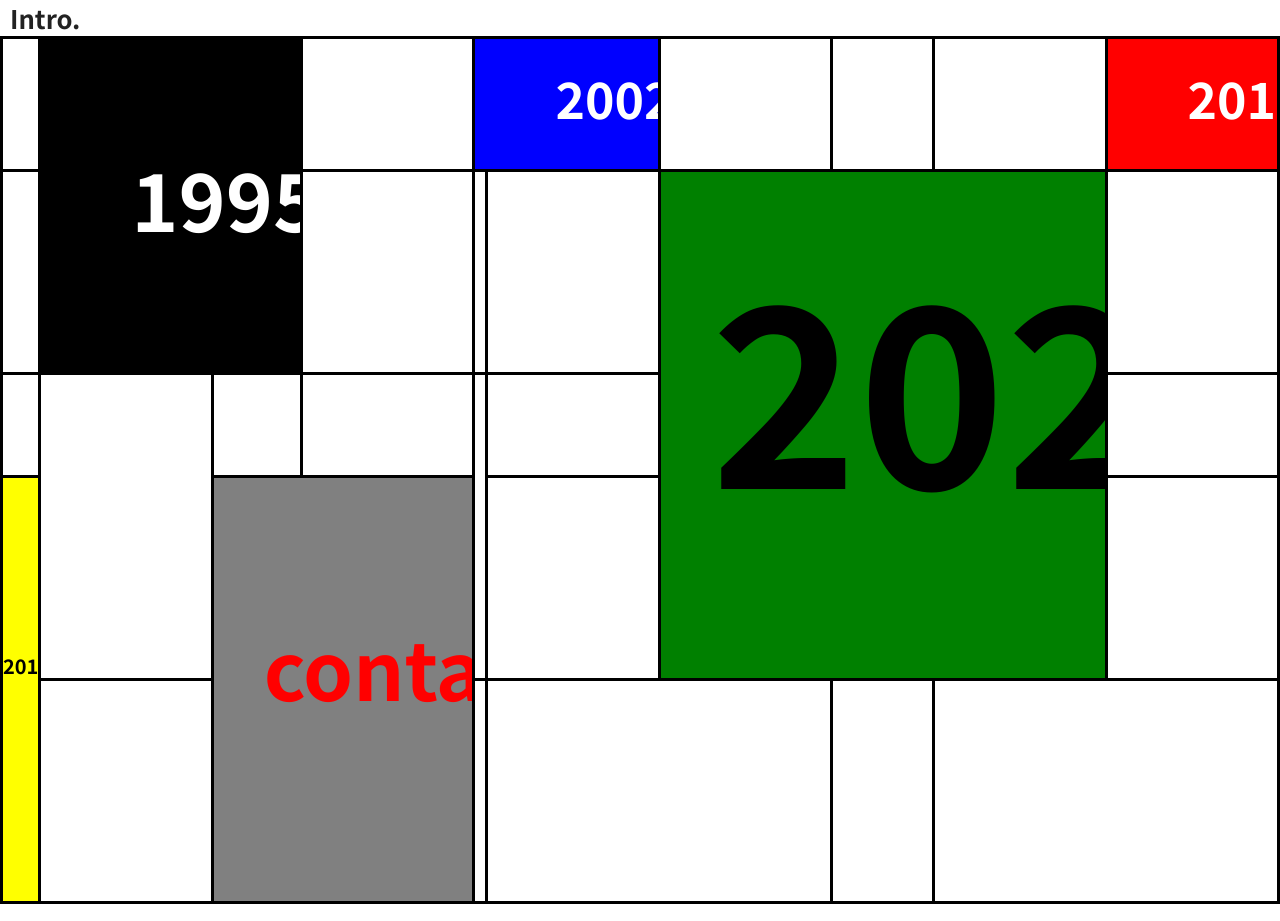
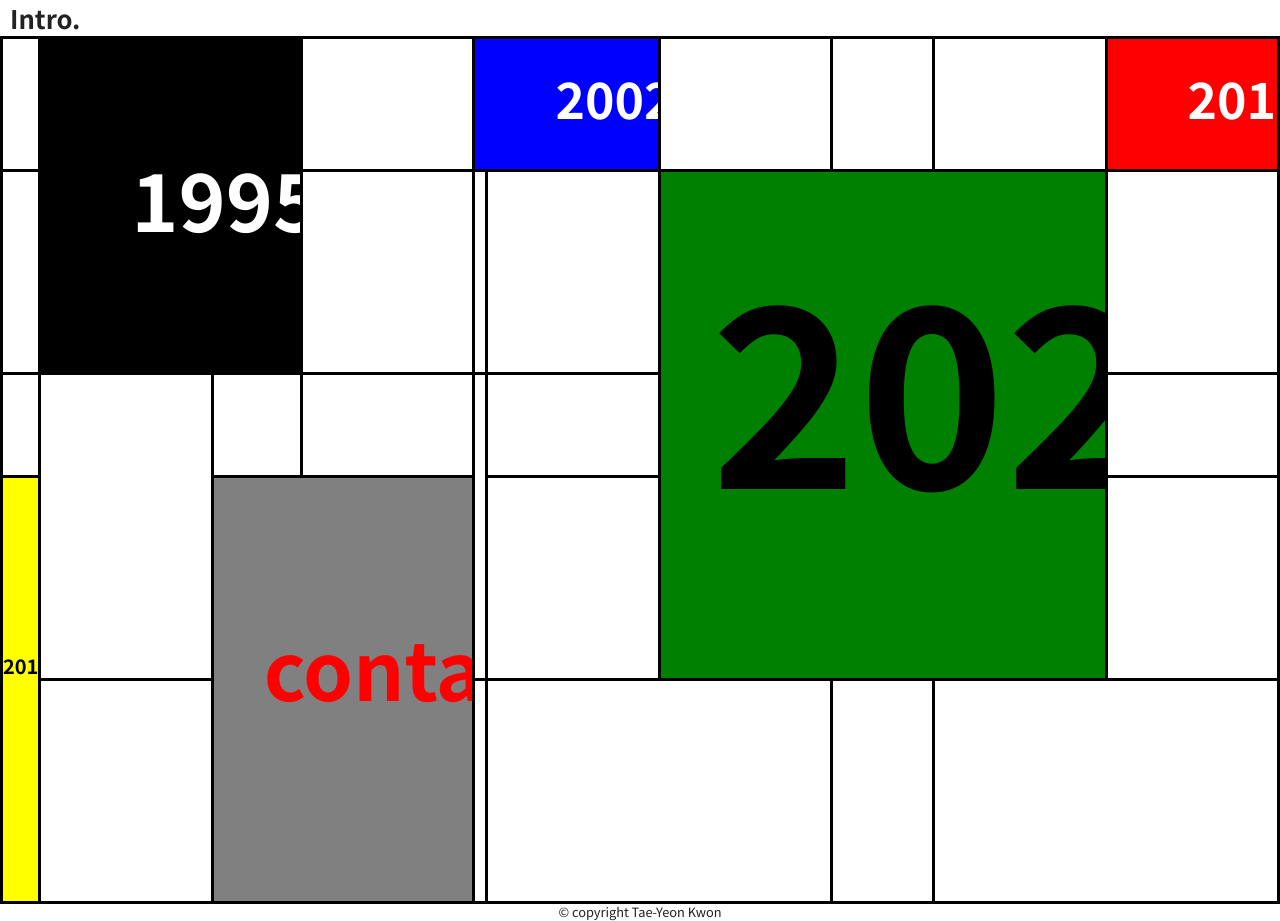
Before and after one commit to kty1210/aboutme, a plain HTML site: page index.html in a window 1280 px wide. Drawn offline with Linux system fonts and the light colour scheme; a web font is replaced by a local one.

Commit message:
footer 완성

```diff
--- a/css/style.css
+++ b/css/style.css
@@ -419,3 +419,8 @@ tr:nth-child(5),
 tr:nth-child(5)>td{
 	height: 220px;
 }
+
+
+footer{
+	text-align: center;
+}
--- a/index.html
+++ b/index.html
@@ -96,6 +96,10 @@
 			</table>
 		</section>
 
+		<footer>
+			<p> &copy; copyright Tae-Yeon Kwon</p>
+		</footer>
+
 	</div>
 </body>
 </html>
```
